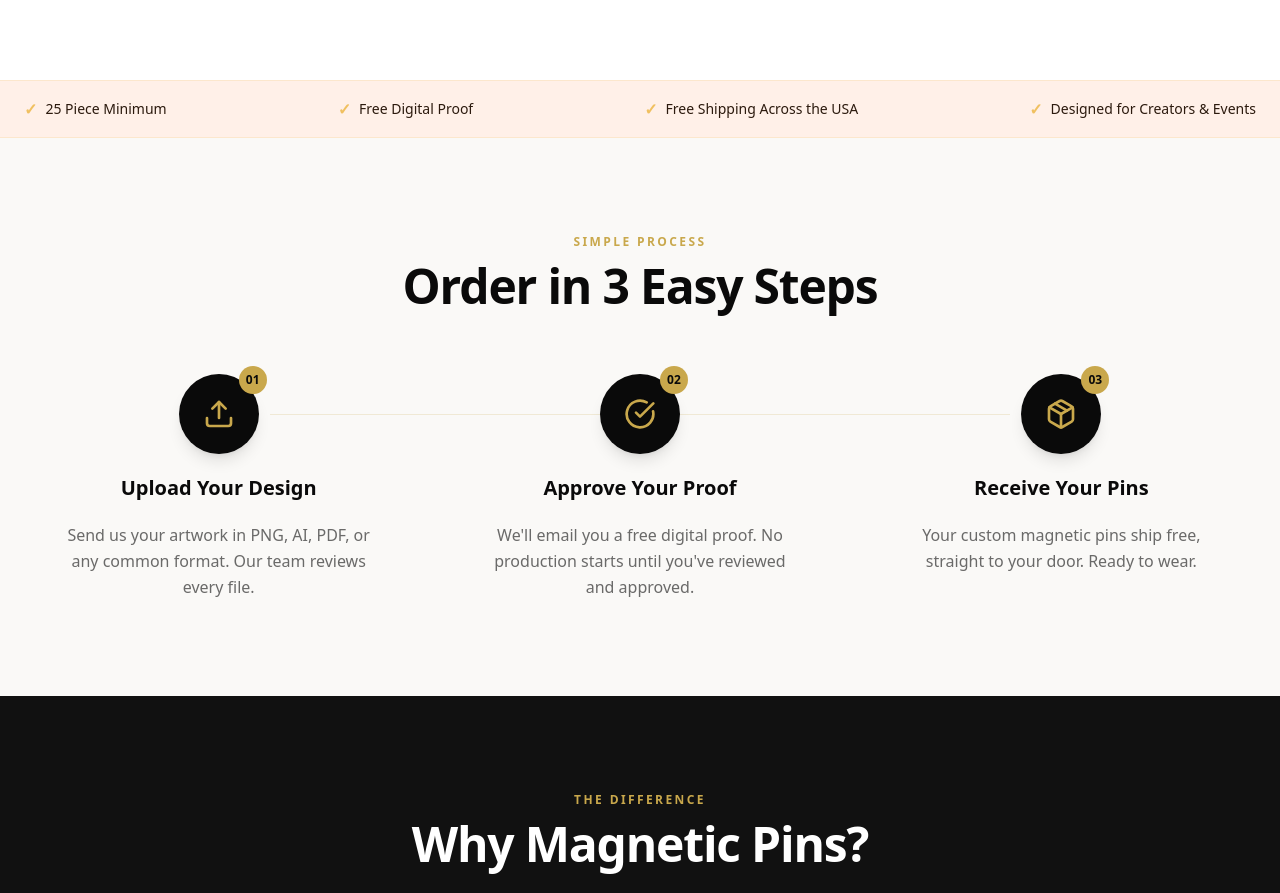
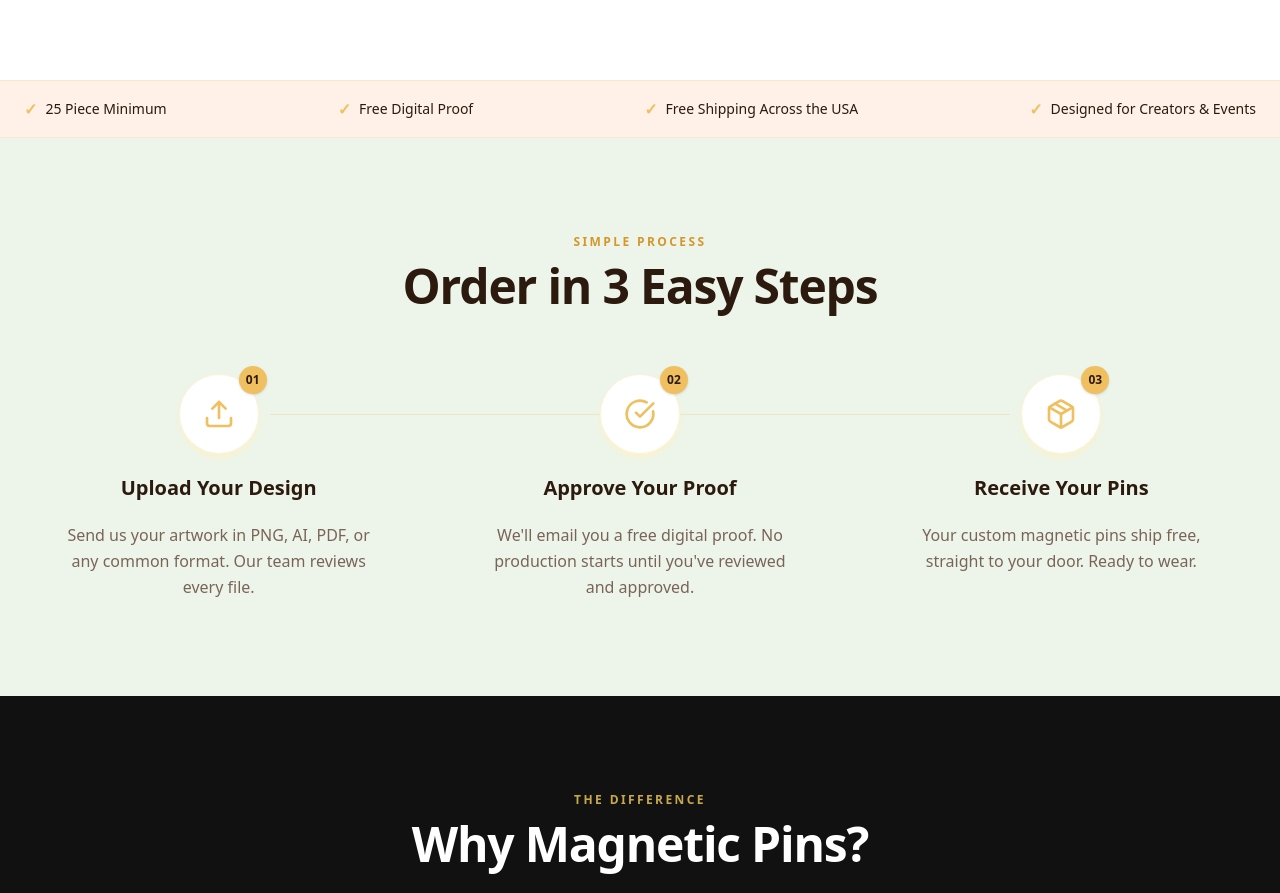
Before and after one commit to n4tty1993/lovepinz, a Next.js app: page / in a window 1280 px wide. Shown: the part 720-1613 px from the top of the page. Built offline with nearby package versions, Linux system fonts and the light colour scheme.

Commit message:
style: how it works — sage bg, white step cards, champagne numbers

```diff
--- a/components/home/HowItWorks/HowItWorks.tsx
+++ b/components/home/HowItWorks/HowItWorks.tsx
@@ -2,19 +2,19 @@ import { STEPS } from "./HowItWorks.constants";
 
 export function HowItWorks() {
   return (
-    <section id="how-it-works" className="bg-[#FAF9F7] py-24">
+    <section id="how-it-works" className="bg-[#EDF5EA] py-24">
       <div className="max-w-7xl mx-auto px-6">
         <div className="text-center mb-16">
-          <p className="text-xs font-semibold tracking-[0.2em] uppercase text-[#C9A84C] mb-3">
+          <p className="text-xs font-semibold tracking-[0.2em] uppercase text-[#D4972A] mb-3">
             Simple Process
           </p>
-          <h2 className="text-4xl md:text-5xl font-bold text-[#0A0A0A] tracking-tight">
+          <h2 className="text-4xl md:text-5xl font-bold text-[#2C1A0E] tracking-tight">
             Order in 3 Easy Steps
           </h2>
         </div>
 
         <div className="grid grid-cols-1 md:grid-cols-3 gap-8 relative">
-          <div className="hidden md:block absolute top-10 left-[20%] right-[20%] h-px bg-[#C9A84C]/20" />
+          <div className="hidden md:block absolute top-10 left-[20%] right-[20%] h-px bg-[#F0C060]/30" />
 
           {STEPS.map((step) => {
             const Icon = step.icon;
@@ -24,15 +24,15 @@ export function HowItWorks() {
                 className="flex flex-col items-center text-center gap-5 relative"
               >
                 <div className="relative">
-                  <div className="w-20 h-20 rounded-full bg-[#0A0A0A] flex items-center justify-center shadow-lg">
-                    <Icon className="w-8 h-8 text-[#C9A84C]" />
+                  <div className="w-20 h-20 rounded-full bg-white flex items-center justify-center shadow-md shadow-amber-100/80 border border-[#F0C060]/20">
+                    <Icon className="w-8 h-8 text-[#F0C060]" />
                   </div>
-                  <span className="absolute -top-2 -right-2 w-7 h-7 rounded-full bg-[#C9A84C] text-[#0A0A0A] text-xs font-bold flex items-center justify-center">
+                  <span className="absolute -top-2 -right-2 w-7 h-7 rounded-full bg-[#F0C060] text-[#2C1A0E] text-xs font-bold flex items-center justify-center shadow-sm">
                     {step.number}
                   </span>
                 </div>
-                <h3 className="text-xl font-bold text-[#0A0A0A]">{step.title}</h3>
-                <p className="text-[#0A0A0A]/60 leading-relaxed max-w-xs">
+                <h3 className="text-xl font-bold text-[#2C1A0E]">{step.title}</h3>
+                <p className="text-[#7A6458] leading-relaxed max-w-xs">
                   {step.description}
                 </p>
               </div>
```
